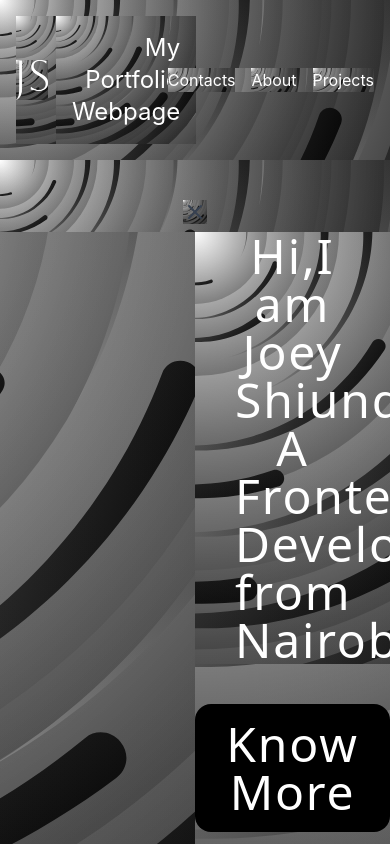
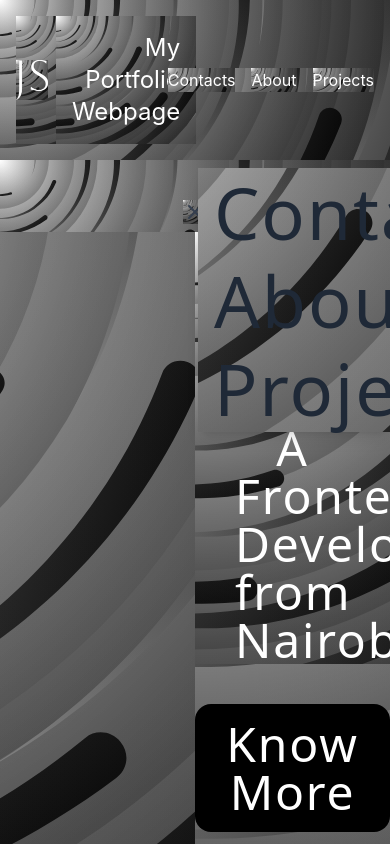
Before and after one commit to joeyshiundu/port, a React (Create React App) app in the folder porto/: page / in a window 390 px wide. Both pictures are taken after a click on the button 195 px from the left and 212 px from the top of the page. Shown: the top 844 px of the page. Built offline with nearby package versions, Linux system fonts and the light colour scheme.

Commit message:
Update Hamburger component with menu items

```diff
--- a/porto/src/hamburger.js
+++ b/porto/src/hamburger.js
@@ -39,7 +39,17 @@ const Hamburger = () => {
 
       {isOpen && (
         <div className="absolute top-0 right-0 mt-2 w-48 bg-white rounded-lg shadow-lg">
-          {/* Your menu items go here */}
+          <ul>
+            <li>
+              <a href="/contacts" className="block px-4 py-2 text-gray-800 hover:text-white">Contacts</a>
+            </li>
+            <li>
+              <a href="/about" className="block px-4 py-2 text-gray-800 hover:text-white">About</a>
+            </li>
+            <li>
+              <a href="/projects" className="block px-4 py-2 text-gray-800 hover:text-white">Projects</a>
+            </li>
+          </ul>
         </div>
       )}
     </div>
```
